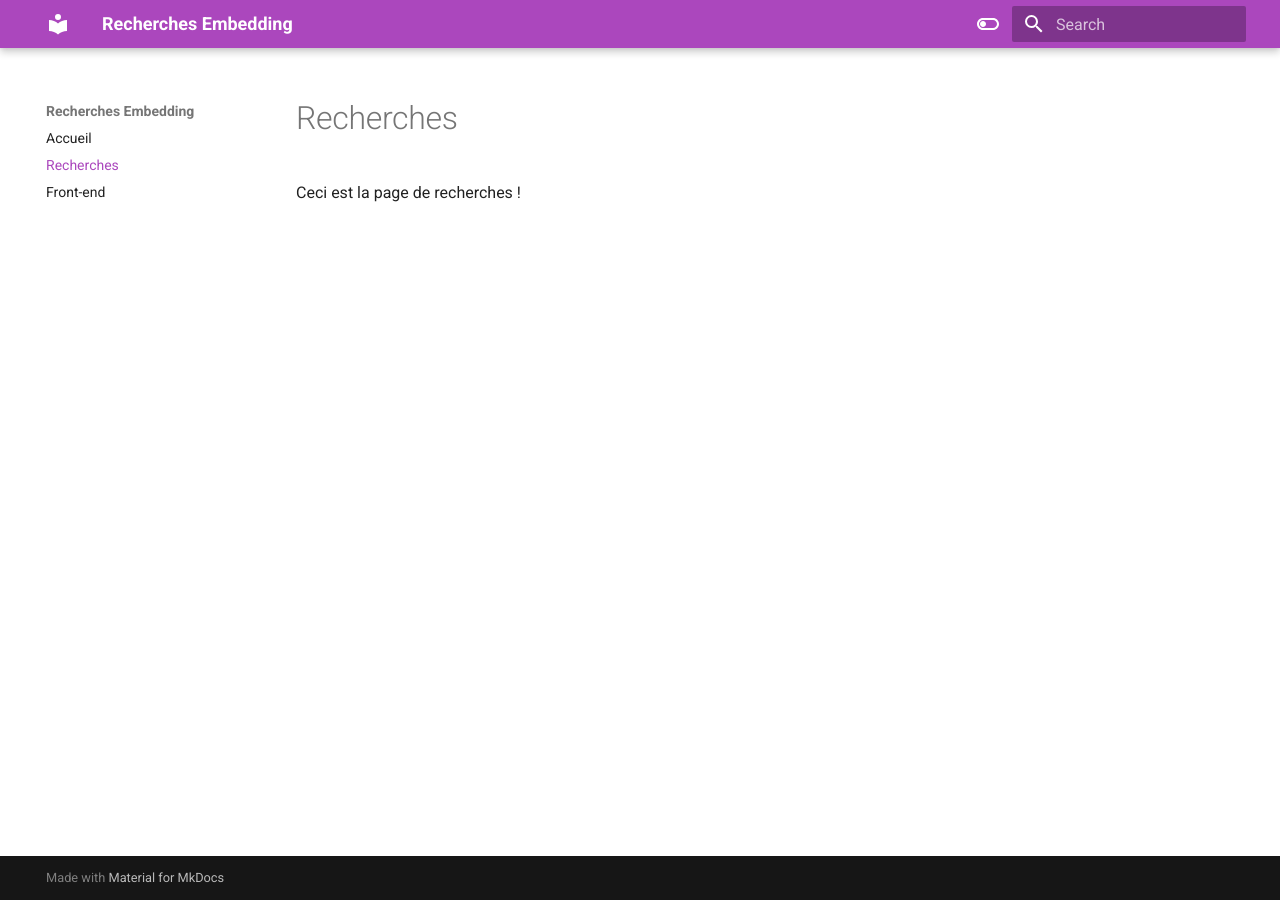
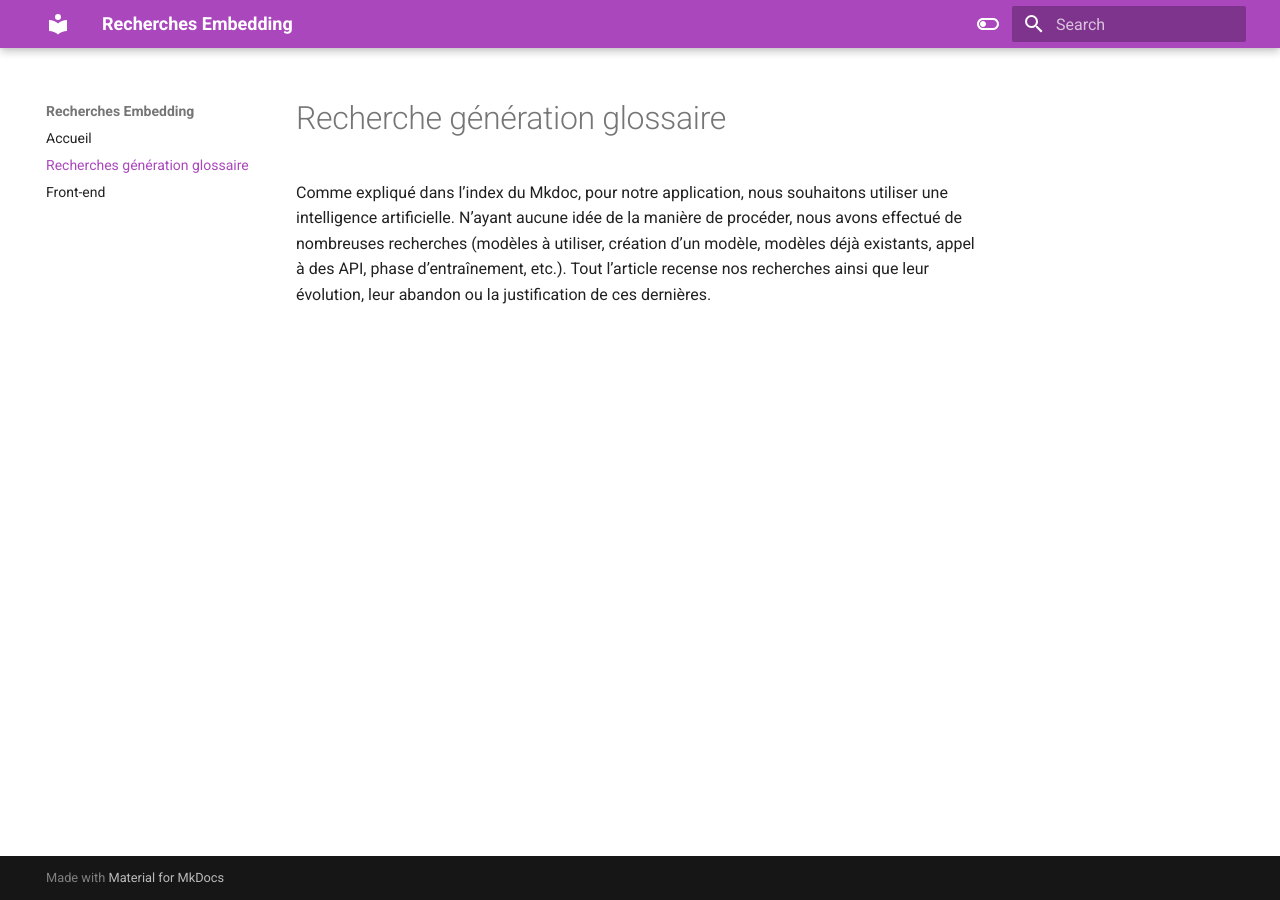
Before and after one commit to Embedding-Groupe/synthese-de-recherche-mkdocs, an MkDocs documentation site: the page built from docs/recherches.md, in a window 1280 px wide. Built offline with MkDocs 1.6.1 and Material for MkDocs 9.7.7, drawn with Linux system fonts in a browser that asks for light colours.

Commit message:
début partie recherche, réparation front-end

```diff
--- a/docs/recherches.md
+++ b/docs/recherches.md
@@ -1 +1,5 @@
-Ceci est la page de recherches !
+# Recherche génération glossaire
+
+Comme expliqué dans l’index du Mkdoc, pour notre application, nous souhaitons utiliser une intelligence artificielle.
+N’ayant aucune idée de la manière de procéder, nous avons effectué de nombreuses recherches (modèles à utiliser, création d’un modèle, modèles déjà existants, appel à des API, phase d’entraînement, etc.).
+Tout l’article recense nos recherches ainsi que leur évolution, leur abandon ou la justification de ces dernières.
--- a/mkdocs.yml
+++ b/mkdocs.yml
@@ -2,8 +2,8 @@ site_name: Recherches Embedding
 site_url: https://embedding-groupe.github.io/synthese-de-recherche-mkdocs/
 nav :
   - Accueil: index.md
-  - Recherches: recherches.md
-  - Front-end : frend-end.md
+  - Recherches génération glossaire: recherches.md
+  - Front-end : front-end.md
 theme :
   name: material
 
```
Also changed, not shown: README.md (+4 -0 lines).
